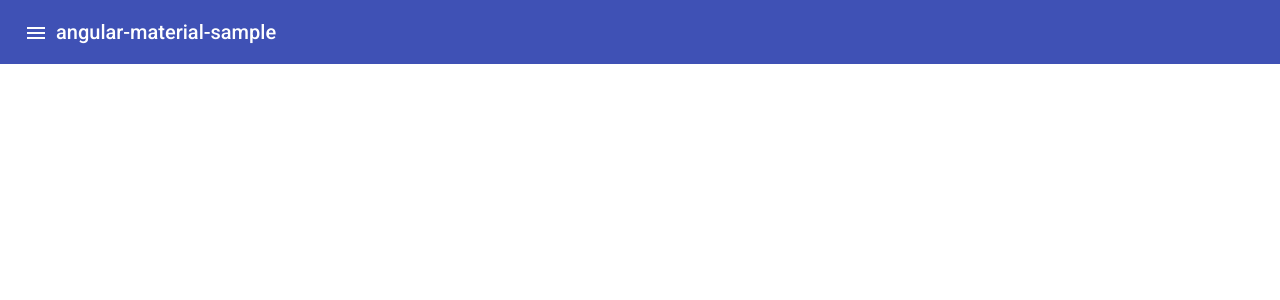
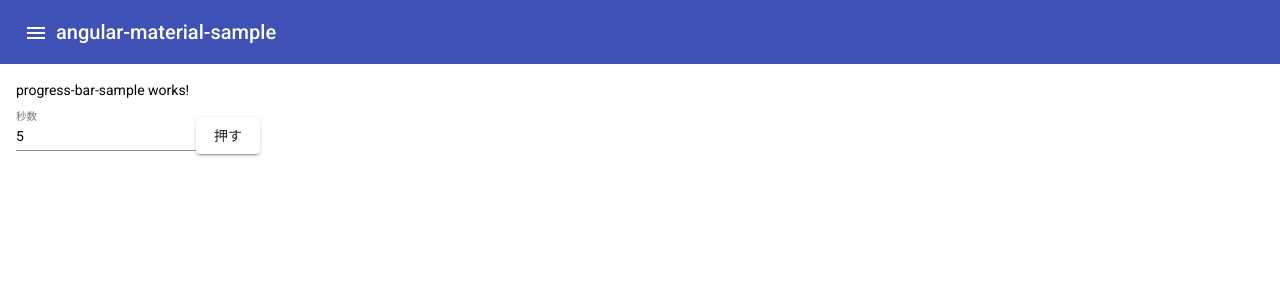
Before and after one commit to nakamurakko/angular-material-sample, an Angular app: page /progress-bar-sample in a window 1280 px wide. Before the commit this address led to /. Shown: the top 300 px of the page. Built offline with nearby package versions, Linux system fonts and the light colour scheme.

Commit message:
Progress bar のサンプルを追加。

```diff
--- a/src/app/app-routing.module.ts
+++ b/src/app/app-routing.module.ts
@@ -6,6 +6,7 @@ import { CheckboxSampleComponent } from './checkbox-sample/checkbox-sample.compo
 import { DialogSampleComponent } from './dialog-sample/dialog-sample.component';
 import { FormFieldSampleComponent } from './form-field-sample/form-field-sample.component';
 import { MenuSampleComponent } from './menu-sample/menu-sample.component';
+import { ProgressBarSampleComponent } from './progress-bar-sample/progress-bar-sample.component';
 import { SelectSampleComponent } from './select-sample/select-sample.component';
 
 const routes: Routes = [
@@ -15,6 +16,7 @@ const routes: Routes = [
   { path: 'dialog-sample', component: DialogSampleComponent },
   { path: 'form-field-sample', component: FormFieldSampleComponent },
   { path: 'menu-sample', component: MenuSampleComponent },
+  { path: 'progress-bar-sample', component: ProgressBarSampleComponent },
   { path: 'select-sample', component: SelectSampleComponent },
 ];
 
--- a/src/app/app.component.html
+++ b/src/app/app.component.html
@@ -16,6 +16,8 @@
     <button mat-menu-item
             routerLink="/menu-sample">menu-sample</button>
     <button mat-menu-item
+            routerLink="/progress-bar-sample">progress-bar-sample</button>
+    <button mat-menu-item
             routerLink="/select-sample">select-sample</button>
   </mat-menu>
 
--- /dev/null
+++ b/src/app/progress-bar-sample/progress-bar-sample.component.html
@@ -0,0 +1,16 @@
+<p>progress-bar-sample works!</p>
+
+<div *ngIf="isProcessing">
+  <mat-progress-bar mode="indeterminate"></mat-progress-bar>
+</div>
+
+<div>
+  <mat-form-field>
+    <mat-label>秒数</mat-label>
+    <input matInput
+           [(ngModel)]="delaySecond" />
+  </mat-form-field>
+
+  <button mat-raised-button
+          (click)="onClick()">押す</button>
+</div>
--- /dev/null
+++ b/src/app/progress-bar-sample/progress-bar-sample.component.ts
@@ -0,0 +1,42 @@
+import { SampleService } from './../services/sample.service';
+import { Component, OnInit } from '@angular/core';
+
+/**
+ * プログレスバーサンプル。
+ */
+@Component({
+  selector: 'app-progress-bar-sample',
+  templateUrl: './progress-bar-sample.component.html',
+  styleUrls: ['./progress-bar-sample.component.css']
+})
+export class ProgressBarSampleComponent implements OnInit {
+
+  /** 処理中かどうか。 */
+  public isProcessing: boolean = false;
+
+  /** 遅延させる秒数。 */
+  public delaySecond: number = 5;
+
+  /**
+   * コンストラクター。
+   *
+   * @param sampleService サンプルサービス。
+   */
+  public constructor(private sampleService: SampleService) {
+  }
+
+  public ngOnInit(): void {
+  }
+
+  /**
+   * onClick
+   */
+  public onClick(): void {
+    this.isProcessing = true;
+    this.sampleService.delayBy(this.delaySecond)
+      .subscribe(() => {
+        this.isProcessing = false;
+      });
+  }
+
+}
--- /dev/null
+++ b/src/app/services/sample.service.ts
@@ -0,0 +1,26 @@
+import { delay, Observable, of } from 'rxjs';
+
+import { Injectable } from '@angular/core';
+
+/**
+ * サンプルサービス。
+ */
+@Injectable({
+  providedIn: 'root'
+})
+export class SampleService {
+
+  public constructor() { }
+
+  /**
+   * 指定した秒数だけ遅延する。
+   *
+   * @param second 秒数
+   */
+  public delayBy(second: number): Observable<boolean> {
+    return of<boolean>(true)
+      .pipe(
+        delay(second * 1000)
+      );
+  }
+}
```
Also changed, not shown: src/app/app.module.ts (+6 -2 lines), src/app/progress-bar-sample/progress-bar-sample.component.css (added), 2 other files (tests, documents, lock files or other folders).
